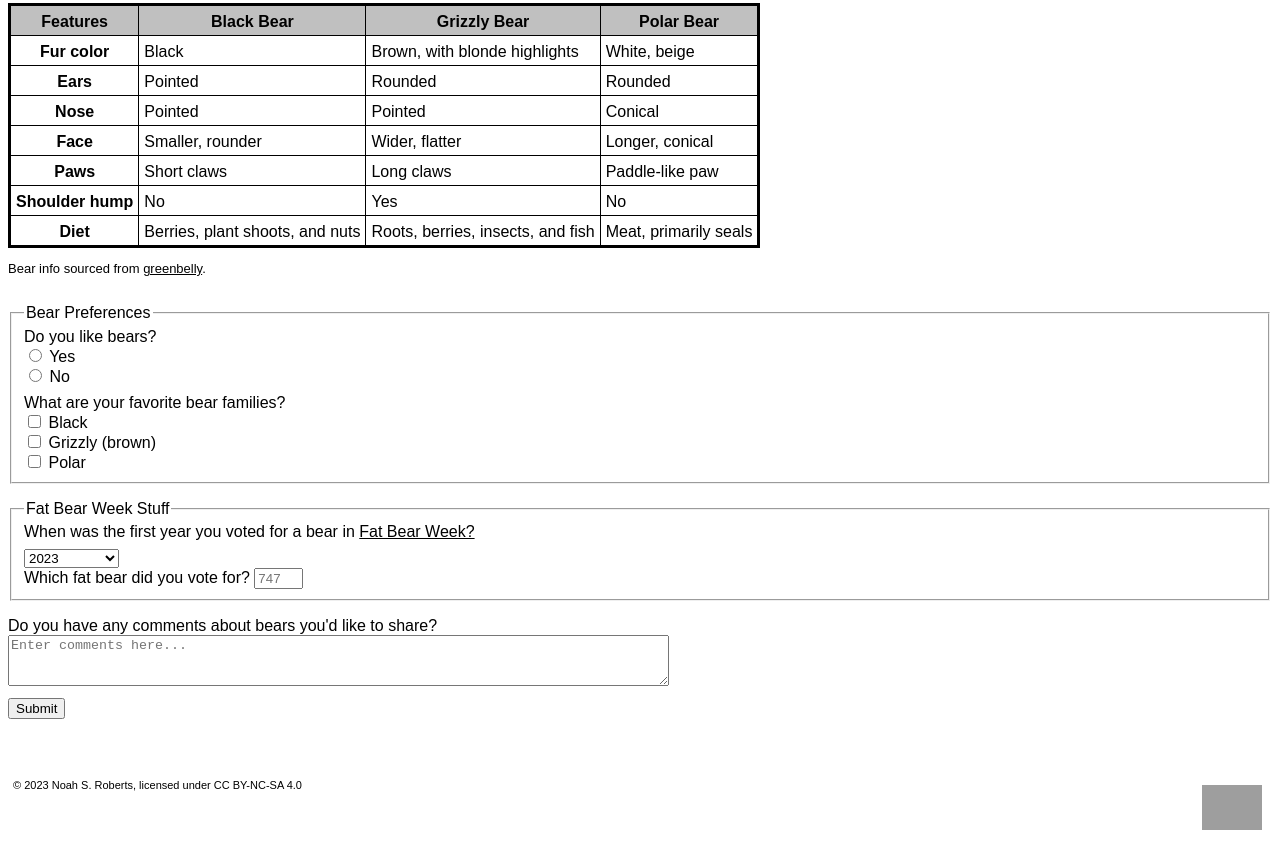
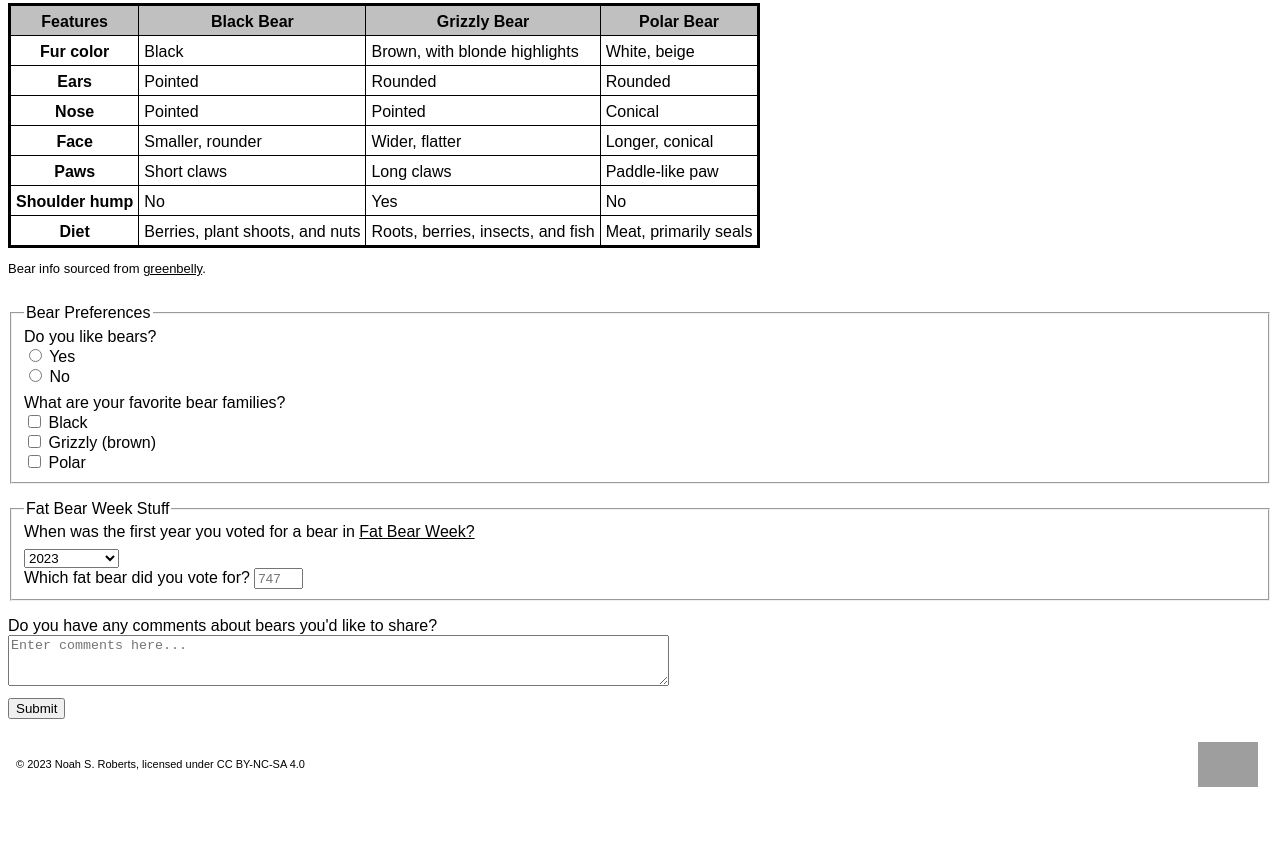
Before and after one commit to Mase3206/MART341-WebDesign, a plain HTML site: page assignment-07/index.html in a window 1280 px wide. Shown: the part 405-1247 px from the top of the page. After the commit the page ends 1215 px from the top, so only its background shows below. Drawn offline with Linux system fonts and the light colour scheme; grey boxes are pictures that could not be loaded.

Commit message:
updated footer to use table instead of janky grid

```diff
--- a/assets/css/style.css
+++ b/assets/css/style.css
@@ -1,38 +1,44 @@
-.grid-container {
-	display: inline-grid;
-	grid-template-columns: auto auto;
-}
-
-.item1 {
-	display: inline-block;
-	grid-column-start: 1;
-	grid-column-end: 2;
-	grid-row-start: 1;
-	grid-row-end: 2;
-}
-
-.item2 {
-	display: inline-block;
-	grid-column-start: 2;
-	grid-column-end: 3;
-	grid-row-start: 1;
-	grid-row-end: 2;
-	text-align: right;
-}
-
-.right {
-	float: right;
-	vertical-align: bottom;
-}
-
-.footer {
+footer {
 	font-size: 11px;
 }
 
-.footer-item {
-	max-width: 50%;
+footer table {
+	width: 100%;
+	background-color: interit;
+	border-collapse: collapse;
+	border-width: 3px;
+	border-color: transparent;
+	border-style: solid;
+	color: inerit;
+}
+
+footer table td, footer table th {
+	border-width: 1.5px;
+	border-color: transparent;
+	border-style: solid;
 	padding: 5px;
+	padding-top: 3px;
+	padding-bottom: 4px;
+	width: 50%;
 }
+
+footer td.left {
+	text-align: left;
+}
+
+footer td.right {
+	text-align: right;
+	float: right;
+	padding-top: 6px;
+}
+
+
+
+footer table thead {
+	background-color: inerit;
+}
+
+
 
 img {
 	padding: 5px;
--- a/assignment-07/index.html
+++ b/assignment-07/index.html
@@ -137,15 +137,16 @@
 	</body>
 
 	<footer>
-		<br /><br />
-		<div class="footer">
-			<div class="item1 footer-item">
-				<p>&copy;<!-- This tells the renderer to place a copyright symbol here. I have to do this so VS Code doesn't yell at me --> 2023 Noah S. Roberts, licensed under CC BY-NC-SA 4.0</p>
-			</div>
+		<table>
+			<tr>
+				<td class="left">
+					<p>&copy;<!-- This tells the renderer to place a copyright symbol here. I have to do this so VS Code doesn't yell at me --> 2023 Noah S. Roberts, licensed under CC BY-NC-SA 4.0</p>
+				</td>
 
-			<div class="item2 footer-item right">
-				<br /><a href="http://creativecommons.org/licenses/by-nc-sa/4.0/?ref=chooser-v1"><img  src="https://mirrors.creativecommons.org/presskit/buttons/88x31/svg/by-nc-sa.svg" width="60" /></a>
-			</div>
-		</div>
+				<td class="right" >
+					<a href="http://creativecommons.org/licenses/by-nc-sa/4.0/?ref=chooser-v1"><img src="https://mirrors.creativecommons.org/presskit/buttons/88x31/svg/by-nc-sa.svg" width="60" id="cc-by-nc-sa-image" /></a>
+				</td>
+			</tr>
+		</table>
 	</footer>
 </html>
```
Also changed, not shown: assignment-05/index.html (+11 -9 lines), assignment-06/index.html (+11 -11 lines), assignment-08/index.html (added, +40 -0 lines).
